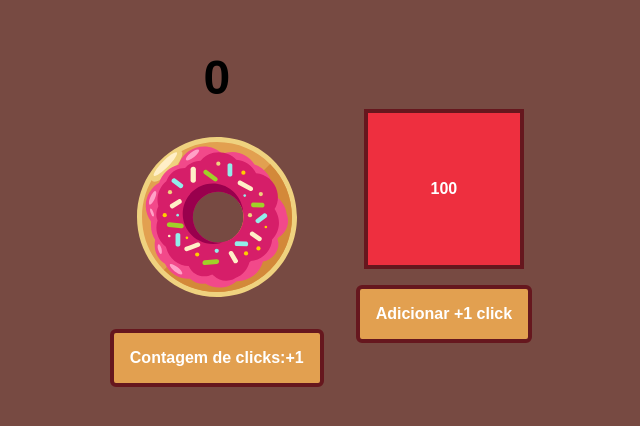
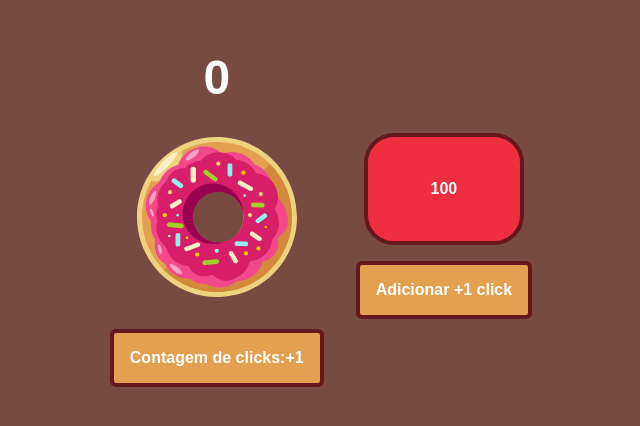
Before and after one commit to MiguelGalhardoLima/Clicker, a website: page index.html in a window 1280 px wide. Shown: the part 166-592 px from the top of the page, without its empty margins (319-959 px from the left). Drawn offline with Linux system fonts and the light colour scheme.

Commit message:
Add files via upload

```diff
--- a/style.css
+++ b/style.css
@@ -55,8 +55,9 @@ main #buttonPlus button {
 
 #buttonMinus button {
     outline: none;
-    height: 10rem;
+    height: 7rem;
     width: 10rem;
+    border-radius: 30px;
     border: 4px solid #66171e;
     cursor: pointer;
 }
@@ -76,6 +77,7 @@ main #buttonPlus button {
 }
 #buttonId #count p{
     font-size: 3rem;
+    color: white;
     font-weight: bold;
 }
 
```
